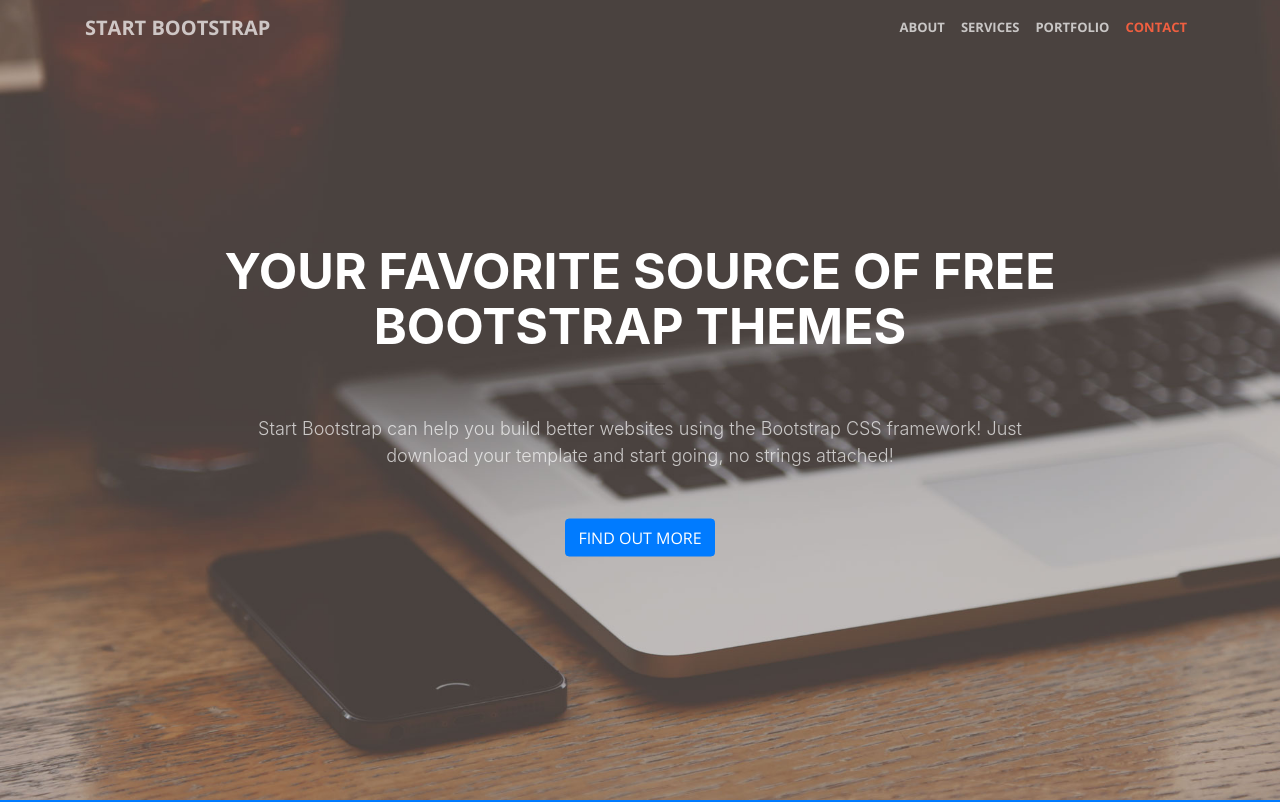
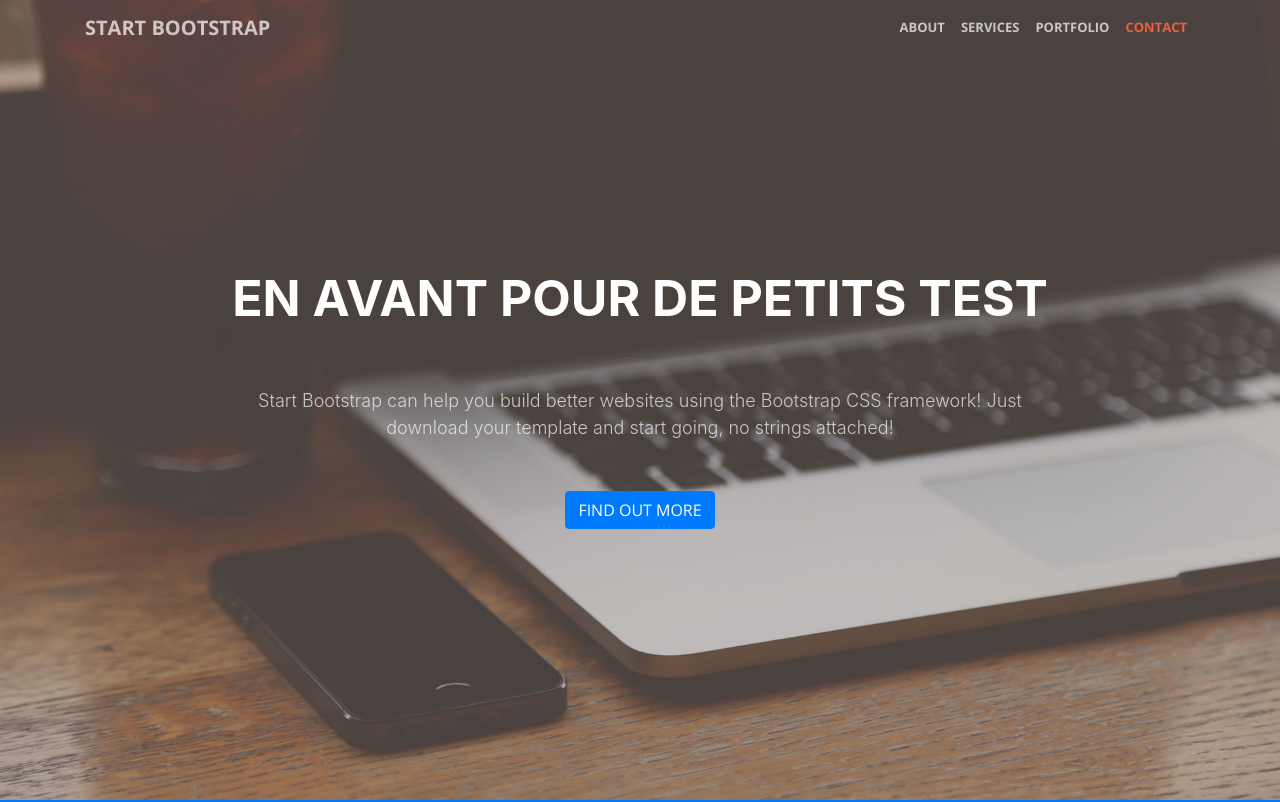
Before and after one commit to LaPosteSNA/services-adresses, a website with bundled scripts: page index.html in a window 1280 px wide. Shown: the top 802 px of the page. Built offline with nearby package versions, Linux system fonts and the light colour scheme.

Commit message:
changement du H1

```diff
--- a/index.html
+++ b/index.html
@@ -57,7 +57,7 @@
     <header class="masthead">
       <div class="header-content">
         <div class="header-content-inner">
-          <h1 id="homeHeading">Your Favorite Source of Free Bootstrap Themes</h1>
+          <h1 id="homeHeading">EN AVANT POUR DE PETITS TEST</h1>
           <hr>
           <p>Start Bootstrap can help you build better websites using the Bootstrap CSS framework! Just download your template and start going, no strings attached!</p>
           <a class="btn btn-primary btn-xl js-scroll-trigger" href="#about">Find Out More</a>
```
Also changed, not shown: img/portfolio/fullsize/CR701.jpg (added).
